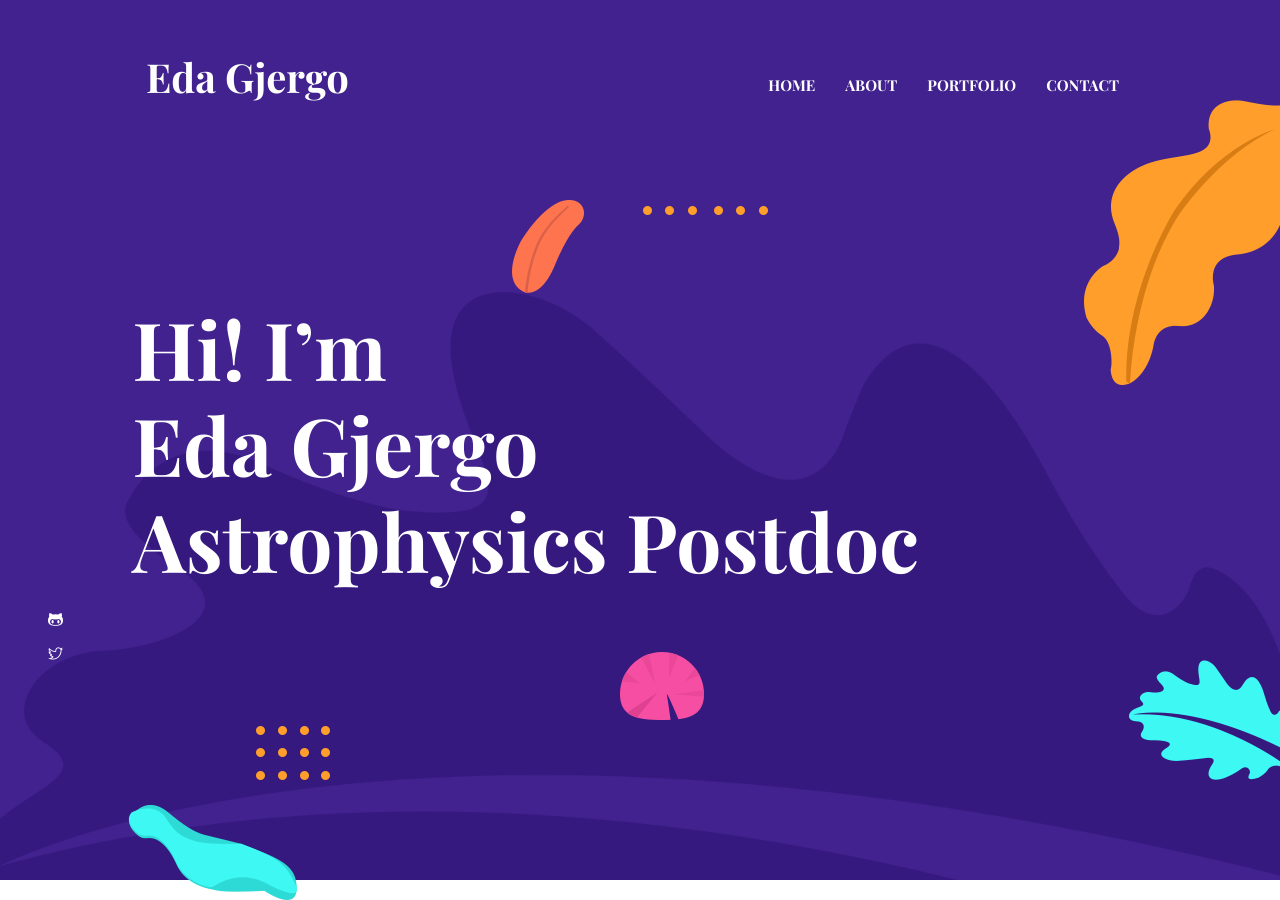
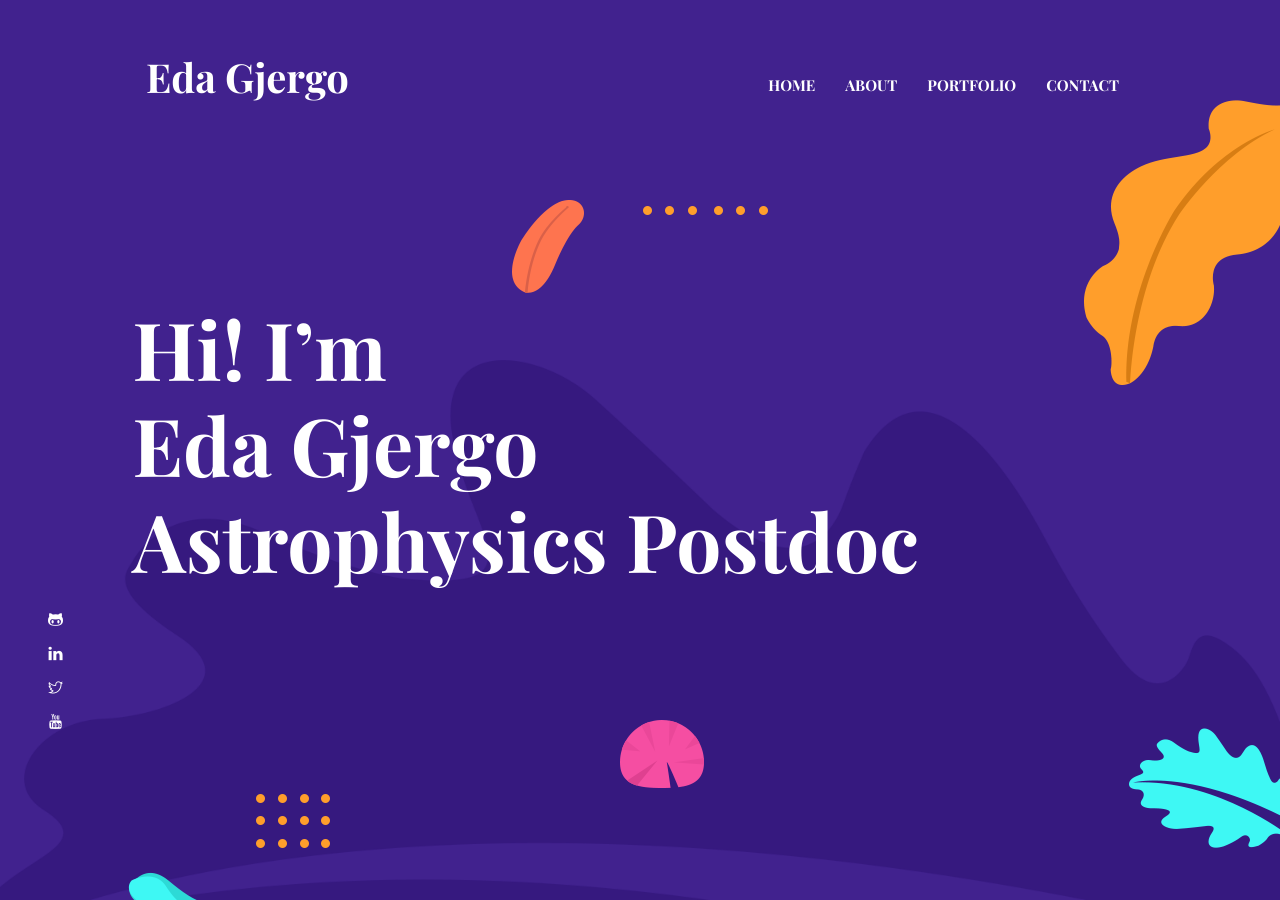
Before and after one commit to egjergo/egjergo.github.io, a Jekyll site: the page built from index.html, in a window 1280 px wide and 900 px high. Built offline with Jekyll 4.4.1, drawn with Linux system fonts in a browser that asks for light colours.

Commit message:
Update settings.yml

```diff
--- a/_data/settings.yml
+++ b/_data/settings.yml
@@ -42,7 +42,9 @@ hero:
 
 social:
 - {icon: "ti-github", link: "egjergo"}
+- {icon: "ti-linkedin", link: "eda_gjergo"}
 - {icon: "ti-twitter", link: "eda_gjergo"}
+- {icon: "ti-youtube", link: "TheCosmicWeb"}
 
 
 #-------------------------------
```
